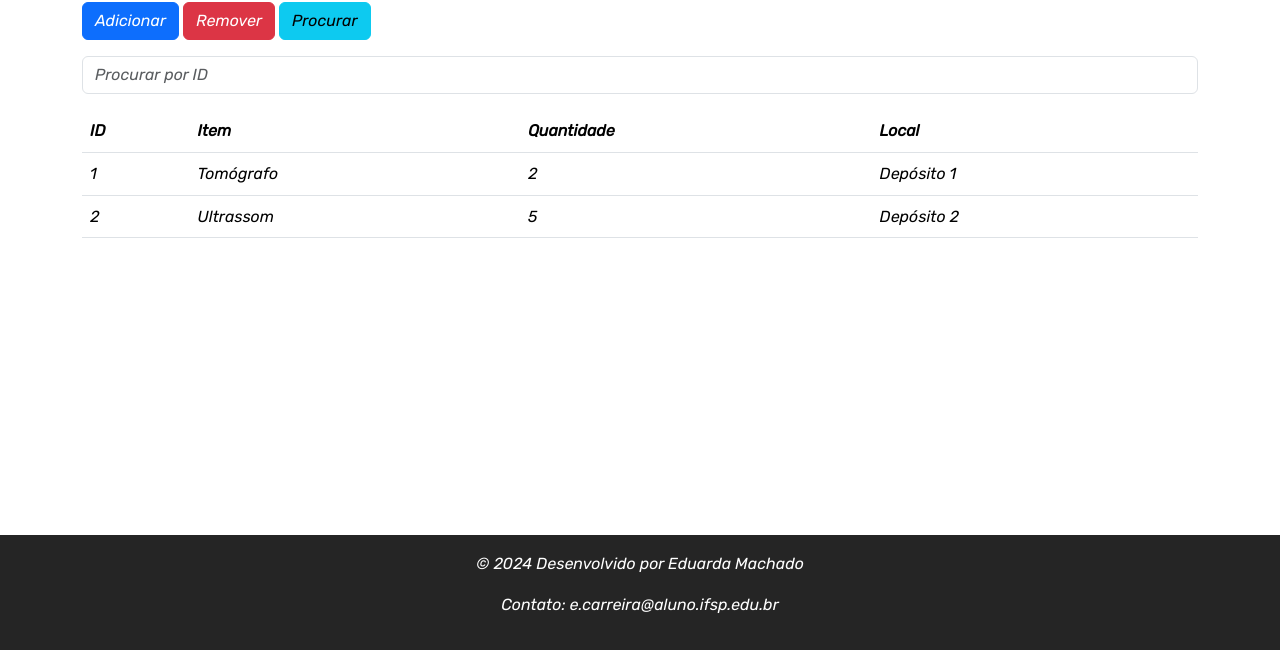
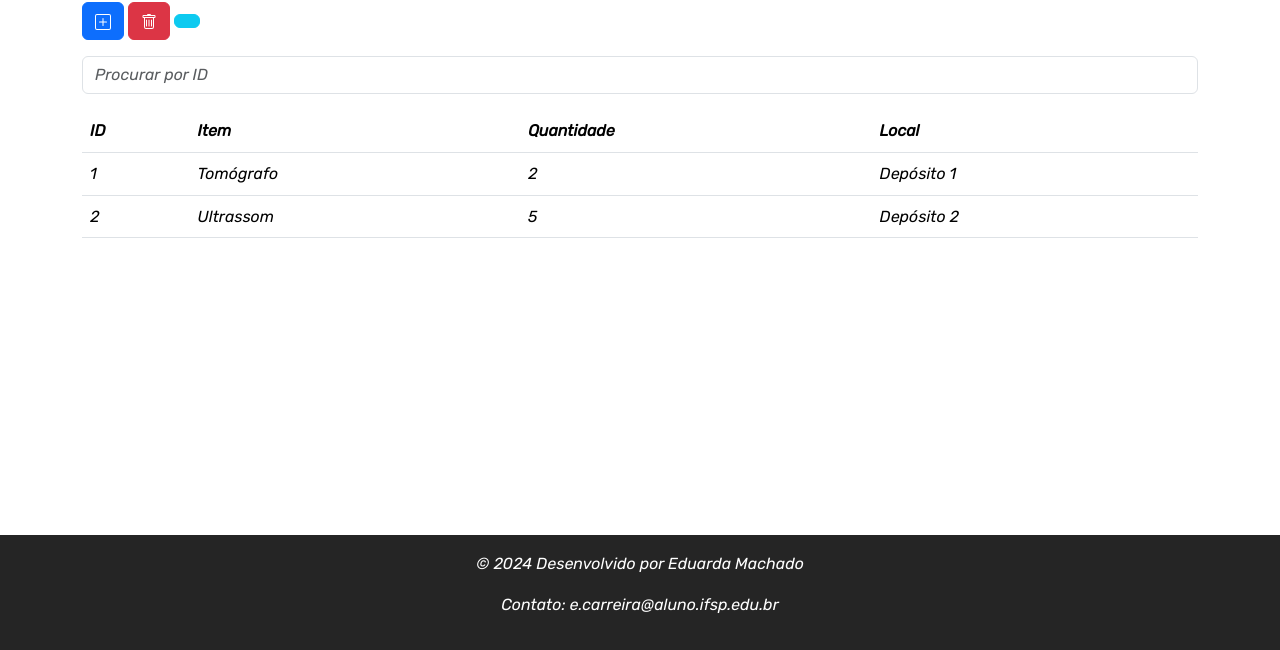
Before and after one commit to du17/ProjetoExten-o, a website: page estoque.html in a window 1280 px wide. Shown: the part 150-800 px from the top of the page. Drawn offline with nearby package versions, Linux system fonts and the light colour scheme.

Commit message:
comeco do fim

```diff
--- a/estoque.html
+++ b/estoque.html
@@ -36,9 +36,15 @@
         <input type="text" id="searchInput" class="form-control" placeholder="Procurar por ID"-->
 
         <div class="mb-3">
-            <button class="btn btn-primary" onclick="addItem('estoqueTable')">Adicionar</button>
-            <button class="btn btn-danger" onclick="removeItem('estoqueTable')">Remover</button>
-            <button class="btn btn-info" onclick="searchItem('estoqueTable')">Procurar</button>
+            <button class="btn btn-primary" onclick="addItem('estoqueTable')"><svg xmlns="http://www.w3.org/2000/svg" width="16" height="16" fill="currentColor" class="bi bi-plus-square" viewBox="0 0 16 16">
+                <path d="M14 1a1 1 0 0 1 1 1v12a1 1 0 0 1-1 1H2a1 1 0 0 1-1-1V2a1 1 0 0 1 1-1zM2 0a2 2 0 0 0-2 2v12a2 2 0 0 0 2 2h12a2 2 0 0 0 2-2V2a2 2 0 0 0-2-2z"/>
+                <path d="M8 4a.5.5 0 0 1 .5.5v3h3a.5.5 0 0 1 0 1h-3v3a.5.5 0 0 1-1 0v-3h-3a.5.5 0 0 1 0-1h3v-3A.5.5 0 0 1 8 4"/>
+              </svg></button>
+            <button class="btn btn-danger" onclick="removeItem('estoqueTable')"><svg xmlns="http://www.w3.org/2000/svg" width="16" height="16" fill="currentColor" class="bi bi-trash" viewBox="0 0 16 16">
+                <path d="M5.5 5.5A.5.5 0 0 1 6 6v6a.5.5 0 0 1-1 0V6a.5.5 0 0 1 .5-.5m2.5 0a.5.5 0 0 1 .5.5v6a.5.5 0 0 1-1 0V6a.5.5 0 0 1 .5-.5m3 .5a.5.5 0 0 0-1 0v6a.5.5 0 0 0 1 0z"/>
+                <path d="M14.5 3a1 1 0 0 1-1 1H13v9a2 2 0 0 1-2 2H5a2 2 0 0 1-2-2V4h-.5a1 1 0 0 1-1-1V2a1 1 0 0 1 1-1H6a1 1 0 0 1 1-1h2a1 1 0 0 1 1 1h3.5a1 1 0 0 1 1 1zM4.118 4 4 4.059V13a1 1 0 0 0 1 1h6a1 1 0 0 0 1-1V4.059L11.882 4zM2.5 3h11V2h-11z"/>
+              </svg></button>
+              <button class="btn btn-info" onclick="searchNotas()"><i class="bi bi-search"></i></button>
         </div>
         <input type="text" id="searchInput" class="form-control" placeholder="Procurar por ID">
         <table class="table table-hover mt-3">
--- a/js/estoque.js
+++ b/js/estoque.js
@@ -30,11 +30,19 @@ function searchItem() {
     const id = document.getElementById('searchInput').value;
     const table = document.getElementById('estoqueTable');
     const rows = table.getElementsByTagName('tr');
+    let itemFound = false;
+
     for (let i = 0; i < rows.length; i++) {
-        if (rows[i].cells[0].textContent === id) {
-            rows[i].style.backgroundColor = 'yellow'; // Destaque
-        } else {
-            rows[i].style.backgroundColor = ''; // Remove o destaque
+        const cellValue = rows[i].cells[0].textContent; // ID assumido na primeira coluna
+        if (cellValue === id) {
+            const itemDetails = Array.from(rows[i].cells).map(cell => cell.textContent).join('\n');
+            alert(`Item encontrado:\n${itemDetails}`);
+            itemFound = true;
+            break;
         }
     }
+
+    if (!itemFound) {
+        alert('Item não encontrado!');
+    }
 }
--- /dev/null
+++ b/package.json
@@ -0,0 +1,6 @@
+{
+  "dependencies": {
+    "bootstrap": "^5.3.3",
+    "bootstrap-icons": "^1.11.3"
+  }
+}
```
Also changed, not shown: js/notas.js (+15 -7 lines), img/fundo1.jpg (deleted), 1 other file.
